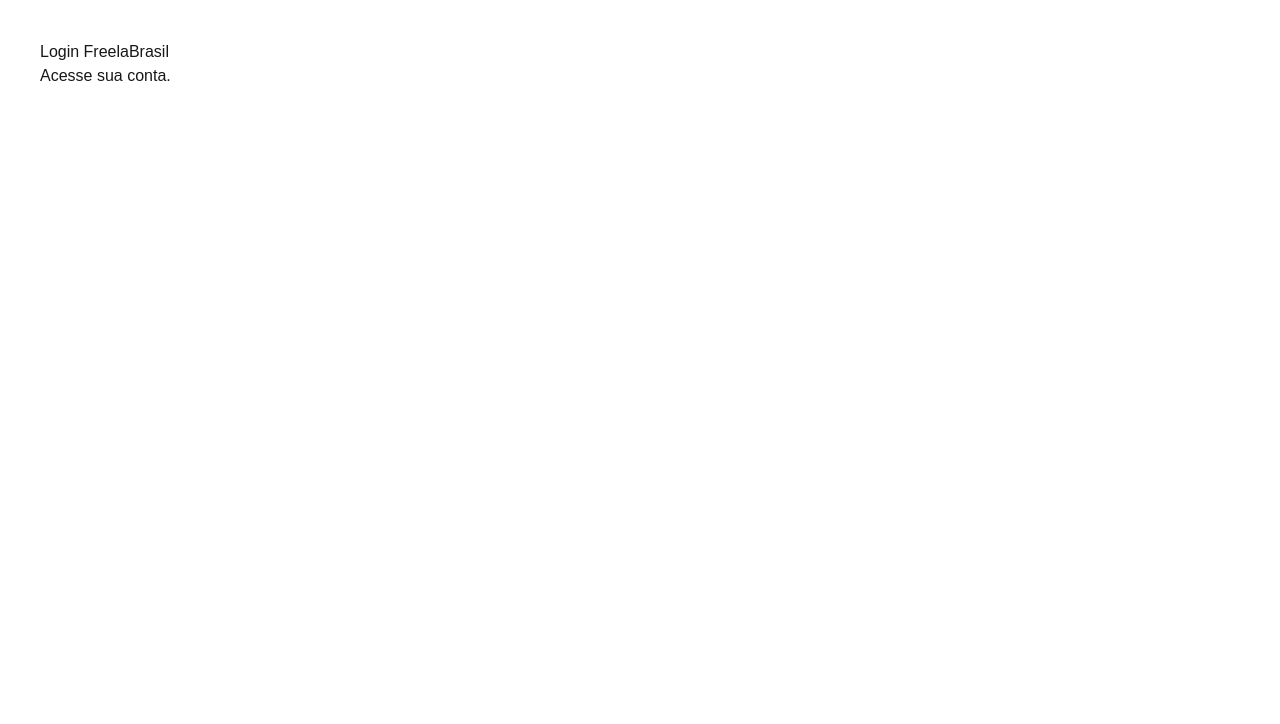
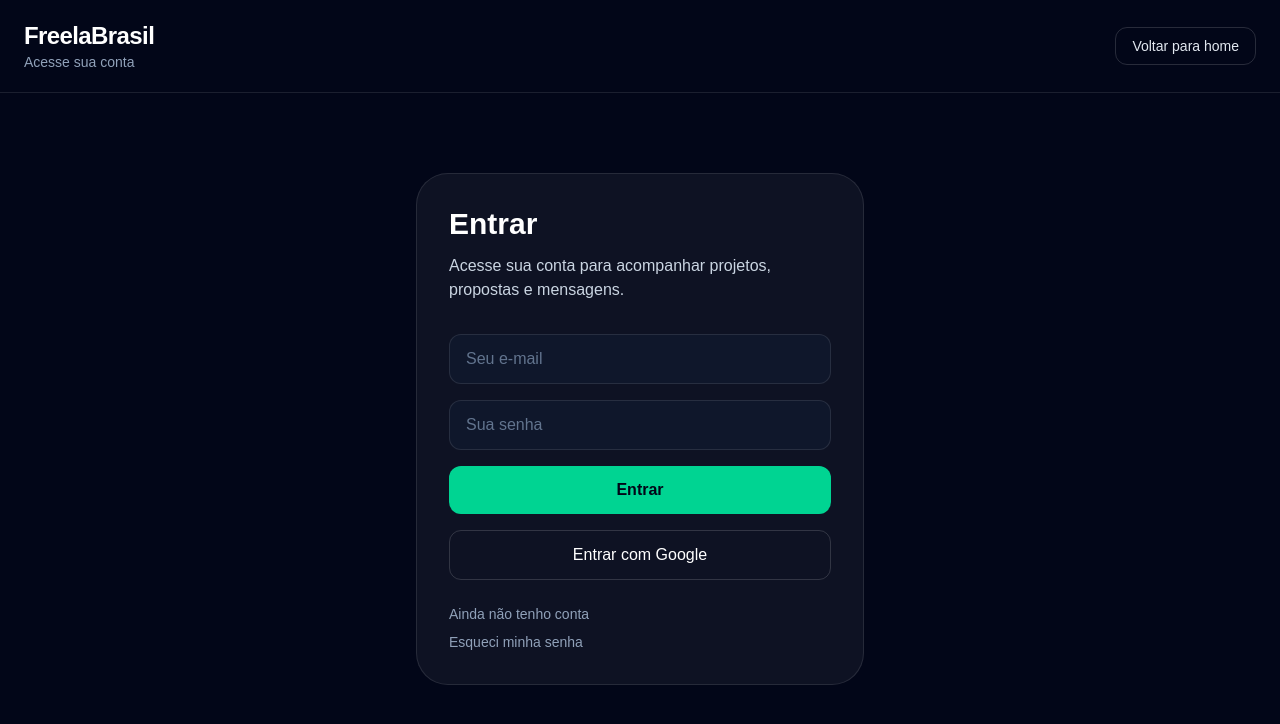
Before and after one commit to Klecio1989/freelabrasil, a Next.js app: page /login in a window 1280 px wide. Shown: the top 724 px of the page. Built offline with nearby package versions, Linux system fonts and the light colour scheme.

Commit message:
deixa home e login profissionais

```diff
--- a/app/login/page.tsx
+++ b/app/login/page.tsx
@@ -1,8 +1,63 @@
-export default function Login() {
+import Link from "next/link";
+
+export default function LoginPage() {
   return (
-    <main style={{ padding: 40 }}>
-      <h1>Login FreelaBrasil</h1>
-      <p>Acesse sua conta.</p>
+    <main className="min-h-screen bg-slate-950 text-white">
+      <header className="border-b border-white/10">
+        <div className="mx-auto flex max-w-7xl items-center justify-between px-6 py-5">
+          <div>
+            <h1 className="text-2xl font-black tracking-tight">FreelaBrasil</h1>
+            <p className="text-sm text-slate-400">Acesse sua conta</p>
+          </div>
+
+          <Link
+            href="/"
+            className="rounded-xl border border-white/15 px-4 py-2 text-sm font-medium text-slate-200 transition hover:bg-white/5"
+          >
+            Voltar para home
+          </Link>
+        </div>
+      </header>
+
+      <section className="mx-auto flex max-w-7xl items-center justify-center px-6 py-20">
+        <div className="w-full max-w-md rounded-[2rem] border border-white/10 bg-white/5 p-8">
+          <h2 className="text-3xl font-black">Entrar</h2>
+          <p className="mt-3 text-slate-300">
+            Acesse sua conta para acompanhar projetos, propostas e mensagens.
+          </p>
+
+          <div className="mt-8 grid gap-4">
+            <input
+              className="rounded-xl border border-white/10 bg-slate-900 px-4 py-3 text-white outline-none placeholder:text-slate-500"
+              placeholder="Seu e-mail"
+              type="email"
+            />
+
+            <input
+              className="rounded-xl border border-white/10 bg-slate-900 px-4 py-3 text-white outline-none placeholder:text-slate-500"
+              placeholder="Sua senha"
+              type="password"
+            />
+
+            <button className="rounded-xl bg-emerald-400 px-5 py-3 font-bold text-slate-950 transition hover:scale-[1.01]">
+              Entrar
+            </button>
+
+            <button className="rounded-xl border border-white/15 px-5 py-3 font-medium text-white transition hover:bg-white/5">
+              Entrar com Google
+            </button>
+          </div>
+
+          <div className="mt-6 flex flex-col gap-2 text-sm text-slate-400">
+            <Link href="/cadastro" className="hover:text-white">
+              Ainda não tenho conta
+            </Link>
+            <Link href="#" className="hover:text-white">
+              Esqueci minha senha
+            </Link>
+          </div>
+        </div>
+      </section>
     </main>
   );
 }
```
